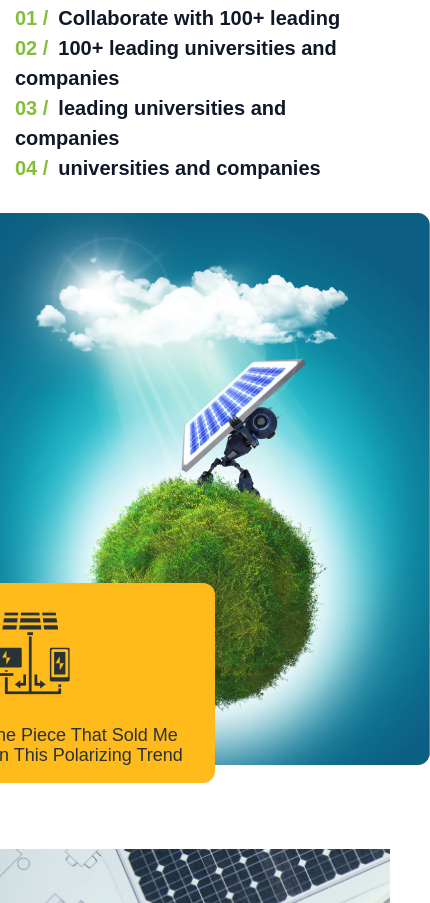
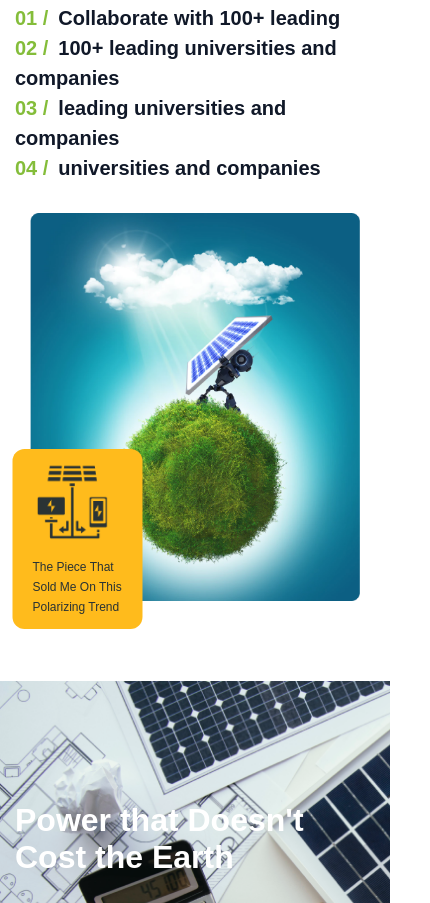
Before and after one commit to omr-9/web-masters-landing-page, a plain HTML site: page index.html in a window 390 px wide. Shown: the part 1326-2229 px from the top of the page, 430 px wide, since content can reach past the window. Drawn offline with Linux system fonts and the light colour scheme.

Commit message:
edit responsive

```diff
--- a/style.css
+++ b/style.css
@@ -299,6 +299,33 @@ ul {
 .section .images {
   position: relative;
 }
+@media screen and (max-width: 767px) {
+  .section .images img {
+    width:330px;
+
+
+  }
+  .section .images{
+    position:relative;
+    display: flex;
+    justify-content: center;
+    align-items: center;
+  }
+  .section .images .oragne-box{
+    width: 160px;
+    height: 100px;
+
+
+  }
+  .section .images .oragne-box img{
+      width:80px;
+      height: 80px;
+      margin-bottom: 0px;
+
+
+  }
+
+}
 @media (max-width: 991px) {
   .section .images {
     position: relative;
@@ -321,12 +348,33 @@ ul {
   padding: 24px 30px;
   z-index: 100;
 }
+@media screen and (max-width: 767px) {
+  .section .images .oragne-box {
+    width: 130px;
+    height: 180px;
+    top: 200px;
+    left: -50px;
+    position: absolute;
+    background-color: #ffbb1c;
+    border-radius: 12px;
+    padding: 12px 20px;
+
+  }
+
+}
 .section .images .oragne-box p {
   color: #2a3334;
   font-size: 18px;
   font-weight: 400;
   line-height: 20px;
   margin-top: 24px;
+}
+@media screen and (max-width: 767px) {
+  .section .images .oragne-box p {
+    margin-top: 12px;
+    font-size: 12px;
+  }
+
 }
 .cta-section {
   background-image: url(/images/8116\ 1.png);
@@ -505,15 +553,17 @@ ul {
       font-weight: 500;
       line-height: 28px;
     }
+
   }
 }
 
 @media (max-width: 767px) {
   .replacement .glasses-effect h1 {
-    font-size: 28px;
+    font-size: 20px;
+    margin-bottom: 12px;
   }
   .replacement .glasses-effect p {
-    font-size: 14px;
+    font-size: 12px;
     line-height: 24px;
   }
 }
@@ -806,7 +856,17 @@ ul {
         right: -34px;
         border-radius: 100px;
 
+      }
+    }
+    @media screen and (max-width: 767px) {
+      .form{
+        width:250px;
+        button{
+
+          padding: 12px 18px;
+          right: -10px;
         }
+      }
     }
   }
   @media screen and (max-width: 767px) {
@@ -855,5 +915,6 @@ hr{
     gap: 20px;
     align-items: center;}
 
+
 }
 }
```
Also changed, not shown: images/Environment.png (deleted), images/Price Tag.png (deleted).
